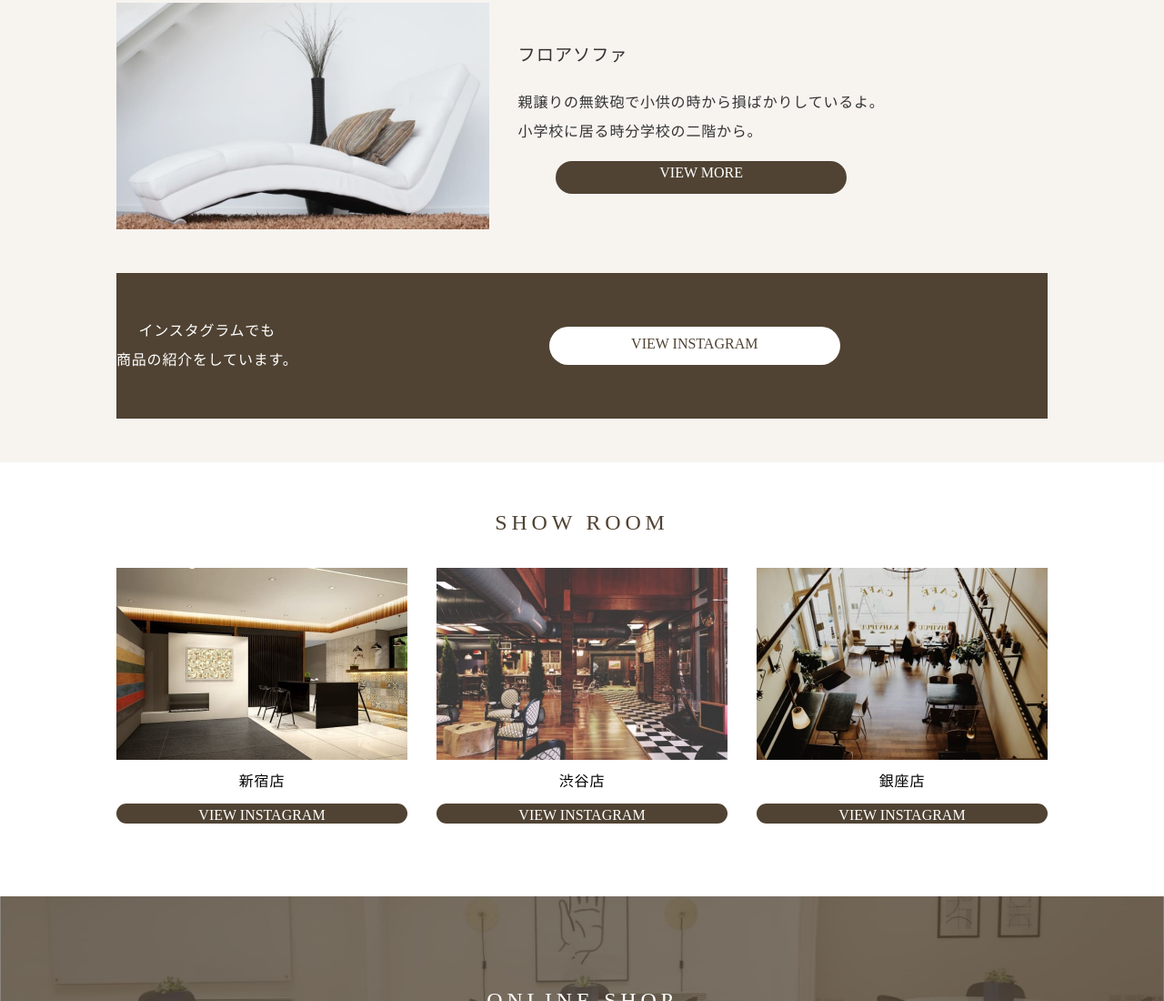
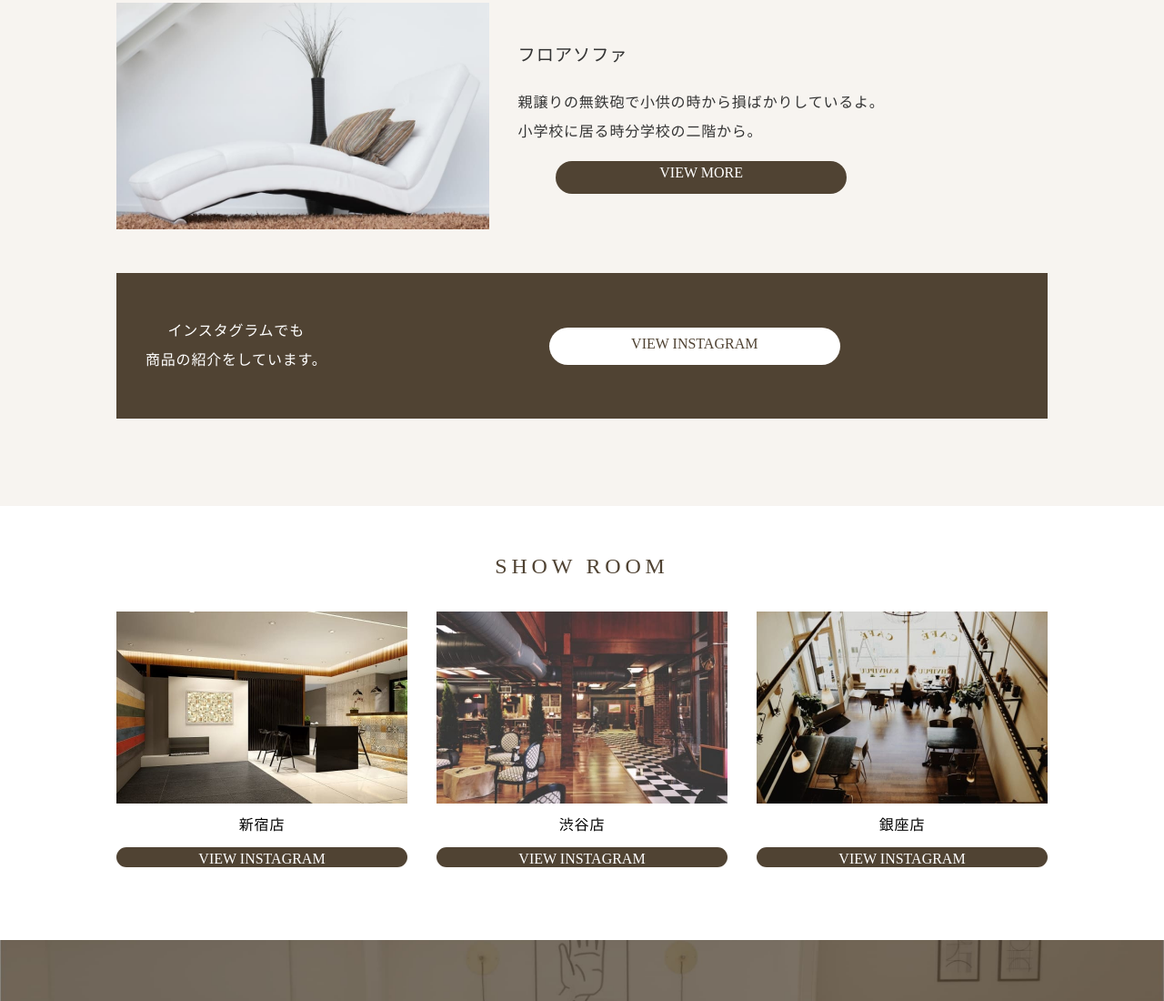
Before and after one commit to motti753/Design_Comp3-NoRelease, a plain HTML site: page index.html in a window 1280 px wide. Shown: the part 2509-3609 px from the top of the page at 91% size. Drawn offline with nearby package versions, Linux system fonts and the light colour scheme.

Commit message:
product part change

```diff
--- a/css/style.css
+++ b/css/style.css
@@ -67,6 +67,7 @@ p {
   background: #504333;
   border-radius: 30px;
   color: #fff;
+  display: inline-block;
   height: 2em;
   margin: 0 auto;
   padding: 1% 0 0 0;
@@ -180,9 +181,9 @@ p {
   display: flex;
   flex-direction: row;
   gap: 3em;
-  justify-content: center;
-  margin-top: 3em;
-  padding: 2em 0;
+  justify-content: space-around;
+  margin: 3em auto;
+  padding: 2em 2em;
   text-align: center;
 }
 
```
